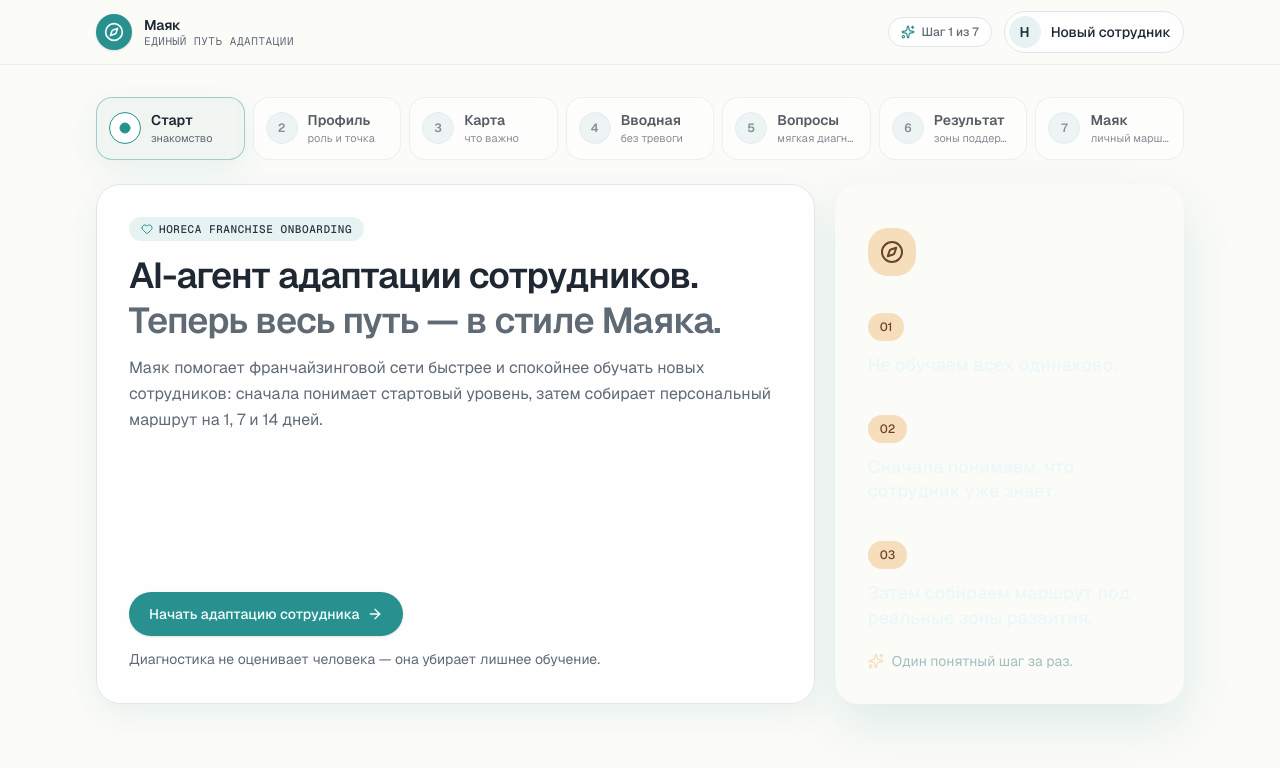
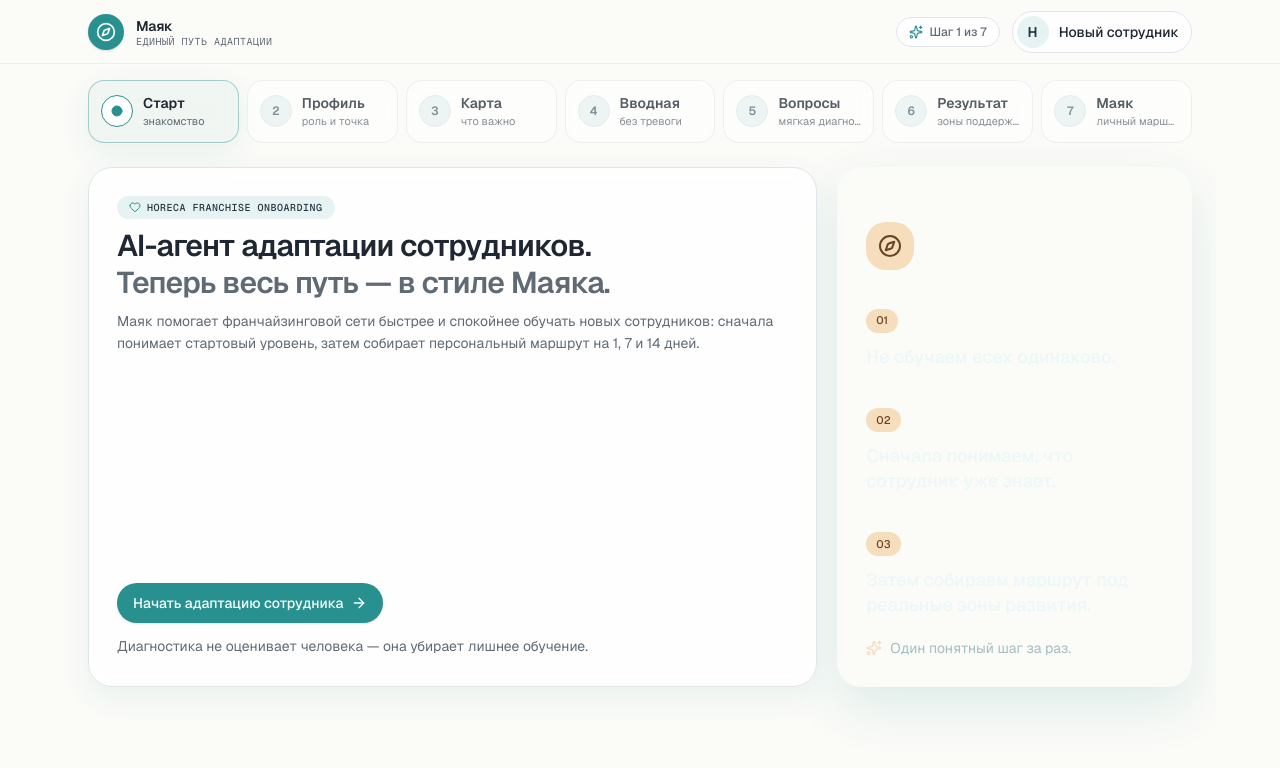
Before and after one commit to Ramilko37/ai-onboarding, a Next.js app: page / in a window 1280 px wide. Shown: the top 768 px of the page. Built offline with nearby package versions, Linux system fonts and the light colour scheme.

Commit message:
Make Mayak UI kit viewport-first

```diff
--- a/src/shared/ui/mayak/index.tsx
+++ b/src/shared/ui/mayak/index.tsx
@@ -12,26 +12,26 @@ export function cn(...classes: ClassValue[]) {
 }
 
 export const mayakSurface = {
-  page: "relative min-h-screen text-foreground",
-  shell: "mx-auto max-w-6xl px-5 pb-16 pt-8 sm:px-8",
+  page: "relative h-screen overflow-hidden text-foreground",
+  shell: "mx-auto flex h-[calc(100dvh-4rem)] max-w-6xl flex-col overflow-hidden px-4 py-3 sm:px-6 sm:py-4",
   panel:
-    "rounded-3xl border border-border bg-card/80 backdrop-blur-sm shadow-[var(--shadow-card)]",
+    "overflow-hidden rounded-3xl border border-border bg-card/80 backdrop-blur-sm shadow-[var(--shadow-card)]",
   interactive:
     "transition hover:border-primary/40 hover:bg-primary/5 focus-visible:outline-3 focus-visible:outline-offset-2 focus-visible:outline-ring/45",
   deep:
-    "rounded-3xl border border-deep-border bg-[radial-gradient(70%_90%_at_0%_0%,color-mix(in_oklch,var(--primary)_32%,transparent),transparent_60%),var(--deep)] text-deep-foreground shadow-[var(--shadow-soft)]",
+    "overflow-hidden rounded-3xl border border-deep-border bg-[radial-gradient(70%_90%_at_0%_0%,color-mix(in_oklch,var(--primary)_32%,transparent),transparent_60%),var(--deep)] text-deep-foreground shadow-[var(--shadow-soft)]",
 } as const;
 
 export const mayakTypography = {
-  eyebrow: "font-mono text-[11px] font-medium uppercase tracking-wider",
-  h1: "text-pretty text-3xl font-semibold leading-tight tracking-tight text-foreground sm:text-4xl",
-  h2: "text-base font-semibold tracking-tight text-foreground",
-  body: "text-pretty leading-relaxed text-muted-foreground",
+  eyebrow: "font-mono text-[10px] font-medium uppercase tracking-wider",
+  h1: "text-pretty text-2xl font-semibold leading-tight tracking-tight text-foreground sm:text-3xl",
+  h2: "text-sm font-semibold tracking-tight text-foreground",
+  body: "text-pretty text-sm leading-relaxed text-muted-foreground",
   caption: "text-xs leading-relaxed text-muted-foreground",
 } as const;
 
 export const mayakInputClassName =
-  "min-h-12 w-full rounded-2xl border border-border bg-card px-4 text-sm text-foreground outline-none transition placeholder:text-muted-foreground hover:border-primary/40 focus:border-primary/50";
+  "min-h-10 w-full rounded-2xl border border-border bg-card px-3 text-sm text-foreground outline-none transition placeholder:text-muted-foreground hover:border-primary/40 focus:border-primary/50";
 
 const badgeTone: Record<MayakTone, string> = {
   primary: "bg-primary/15 text-primary",
@@ -124,11 +124,11 @@ export function MayakTopBar({
   return (
     <header
       className={cn(
-        "sticky top-0 z-20 border-b border-border/60 bg-background/70 backdrop-blur-xl",
+        "sticky top-0 z-20 h-16 shrink-0 border-b border-border/60 bg-background/70 backdrop-blur-xl",
         className,
       )}
     >
-      <div className="mx-auto flex h-16 max-w-6xl items-center justify-between gap-4 px-5 sm:px-8">
+      <div className="mx-auto flex h-16 max-w-6xl items-center justify-between gap-4 px-4 sm:px-6">
         <div className="flex min-w-0 items-center gap-3">
           {icon && (
             <span className="relative flex h-9 w-9 shrink-0 items-center justify-center rounded-xl bg-primary text-primary-foreground shadow-sm">
@@ -138,7 +138,7 @@ export function MayakTopBar({
           <div className="min-w-0 leading-tight">
             <p className="truncate text-sm font-semibold tracking-tight text-foreground">{brand}</p>
             {subtitle && (
-              <p className="truncate font-mono text-[11px] uppercase tracking-wider text-muted-foreground">
+              <p className="truncate font-mono text-[10px] uppercase tracking-wider text-muted-foreground">
                 {subtitle}
               </p>
             )}
@@ -171,16 +171,17 @@ export function MayakTopBar({
 type MayakPanelProps = {
   children: ReactNode;
   className?: string;
-  padding?: "none" | "sm" | "md" | "lg";
+  padding?: "none" | "xs" | "sm" | "md" | "lg";
   variant?: "card" | "deep" | "soft";
   ariaLabel?: string;
 };
 
 const panelPadding = {
   none: "",
-  sm: "p-4 sm:p-5",
-  md: "p-6 sm:p-7",
-  lg: "p-6 sm:p-8",
+  xs: "p-3",
+  sm: "p-4",
+  md: "p-5 sm:p-6",
+  lg: "p-5 sm:p-7",
 } as const;
 
 export function MayakPanel({
@@ -221,7 +222,7 @@ export function MayakSectionHeader({
   titleClassName,
 }: MayakSectionHeaderProps) {
   return (
-    <div className={cn("mb-6 space-y-3", className)}>
+    <div className={cn("mb-4 space-y-2", className)}>
       {kicker && <MayakKicker>{kicker}</MayakKicker>}
       <h1 className={cn(mayakTypography.h1, titleClassName)}>{title}</h1>
       {description && <p className={cn("max-w-2xl", mayakTypography.body)}>{description}</p>}
@@ -281,12 +282,12 @@ export function MayakSectionTitle({
   className,
 }: MayakSectionTitleProps) {
   return (
-    <div className={cn("mb-5 flex items-center justify-between gap-3", className)}>
+    <div className={cn("mb-3 flex items-center justify-between gap-3", className)}>
       <div className="flex min-w-0 items-center gap-2.5">
         {icon}
         <div className="min-w-0">
           <h2 className={mayakTypography.h2}>{title}</h2>
-          {description && <p className="text-xs text-muted-foreground">{description}</p>}
+          {description && <p className="truncate text-xs text-muted-foreground">{description}</p>}
         </div>
       </div>
       {action}
@@ -306,7 +307,7 @@ export function MayakBadge({
   return (
     <span
       className={cn(
-        "inline-flex min-h-7 items-center rounded-full px-3 text-xs font-medium leading-none",
+        "inline-flex min-h-6 items-center rounded-full px-2.5 text-[11px] font-medium leading-none",
         badgeTone[tone],
         className,
       )}
@@ -355,7 +356,7 @@ export function MayakLinkButton({
 
 function buttonClassName(variant: MayakButtonVariant) {
   const base =
-    "inline-flex min-h-11 items-center justify-center gap-2 rounded-full px-5 py-2.5 text-sm font-medium transition focus-visible:outline-3 focus-visible:outline-offset-2 focus-visible:outline-ring/45 disabled:pointer-events-none disabled:opacity-40";
+    "inline-flex min-h-10 items-center justify-center gap-2 rounded-full px-4 py-2 text-sm font-medium transition focus-visible:outline-3 focus-visible:outline-offset-2 focus-visible:outline-ring/45 disabled:pointer-events-none disabled:opacity-40";
 
   if (variant === "secondary") {
     return cn(base, "bg-secondary text-secondary-foreground hover:bg-secondary/80");
@@ -369,7 +370,7 @@ function buttonClassName(variant: MayakButtonVariant) {
 }
 
 export function MayakActionBar({ children, className }: { children: ReactNode; className?: string }) {
-  return <div className={cn("mt-6 flex flex-wrap items-center gap-3", className)}>{children}</div>;
+  return <div className={cn("mt-4 flex flex-wrap items-center gap-3", className)}>{children}</div>;
 }
 
 type MayakFieldProps = {
@@ -380,8 +381,8 @@ type MayakFieldProps = {
 
 export function MayakField({ label, children, className }: MayakFieldProps) {
   return (
-    <label className={cn("flex flex-col gap-2", className)}>
-      <span className="text-sm font-semibold text-foreground">{label}</span>
+    <label className={cn("flex flex-col gap-1.5", className)}>
+      <span className="text-xs font-semibold text-foreground">{label}</span>
       {children}
     </label>
   );
@@ -414,7 +415,7 @@ export function MayakOptionCard({
       aria-pressed={selected}
       onClick={onClick}
       className={cn(
-        "min-h-28 rounded-2xl border bg-card p-4 text-left transition focus-visible:outline-3 focus-visible:outline-offset-2 focus-visible:outline-ring/45",
+        "min-h-20 rounded-2xl border bg-card p-3 text-left transition focus-visible:outline-3 focus-visible:outline-offset-2 focus-visible:outline-ring/45",
         selected
           ? "border-primary/60 bg-primary/5 ring-1 ring-primary/40 shadow-[var(--shadow-card)]"
           : "border-border hover:border-primary/40 hover:bg-primary/5",
@@ -423,11 +424,11 @@ export function MayakOptionCard({
     >
       <span className="block text-sm font-semibold text-foreground">{title}</span>
       {description && (
-        <span className="mt-1 block text-sm leading-relaxed text-muted-foreground">
+        <span className="mt-1 block text-xs leading-relaxed text-muted-foreground">
           {description}
         </span>
       )}
-      {meta && <span className="mt-3 block text-xs text-muted-foreground">{meta}</span>}
+      {meta && <span className="mt-2 block text-xs text-muted-foreground">{meta}</span>}
     </button>
   );
 }
@@ -444,10 +445,10 @@ export function MayakStatCard({
   className?: string;
 }) {
   return (
-    <div className={cn("rounded-2xl border border-border bg-card p-4", className)}>
-      <span className="block text-3xl font-semibold tracking-tight text-primary">{value}</span>
-      {label && <p className="mt-1 text-sm font-medium text-foreground">{label}</p>}
-      {description && <p className="mt-1 text-xs leading-relaxed text-muted-foreground">{description}</p>}
+    <div className={cn("rounded-2xl border border-border bg-card p-3", className)}>
+      <span className="block truncate text-2xl font-semibold tracking-tight text-primary">{value}</span>
+      {label && <p className="mt-0.5 truncate text-xs font-medium text-foreground">{label}</p>}
+      {description && <p className="mt-1 line-clamp-2 text-xs leading-relaxed text-muted-foreground">{description}</p>}
     </div>
   );
 }
@@ -465,7 +466,7 @@ export function MayakProgressBar({
 
   return (
     <div className={className} aria-label={label ?? `Прогресс ${safeValue}%`}>
-      <div className="h-3 overflow-hidden rounded-full border border-border bg-secondary">
+      <div className="h-2 overflow-hidden rounded-full border border-border bg-secondary">
         <span
           className="block h-full rounded-full bg-primary transition-[width] duration-300"
           style={{ width: `${safeValue}%` }}
@@ -478,7 +479,7 @@ export function MayakProgressBar({
 export function MayakProgressRing({
   value,
   label = "путь",
-  size = 128,
+  size = 112,
   className,
 }: {
   value: number;
@@ -513,7 +514,7 @@ export function MayakProgressRing({
         />
       </svg>
       <div className="absolute flex flex-col items-center">
-        <span className="text-2xl font-semibold tracking-tight text-foreground">{safeValue}%</span>
+        <span className="text-xl font-semibold tracking-tight text-foreground">{safeValue}%</span>
         <span className="font-mono text-[10px] uppercase tracking-wider text-muted-foreground">{label}</span>
       </div>
     </div>
```
